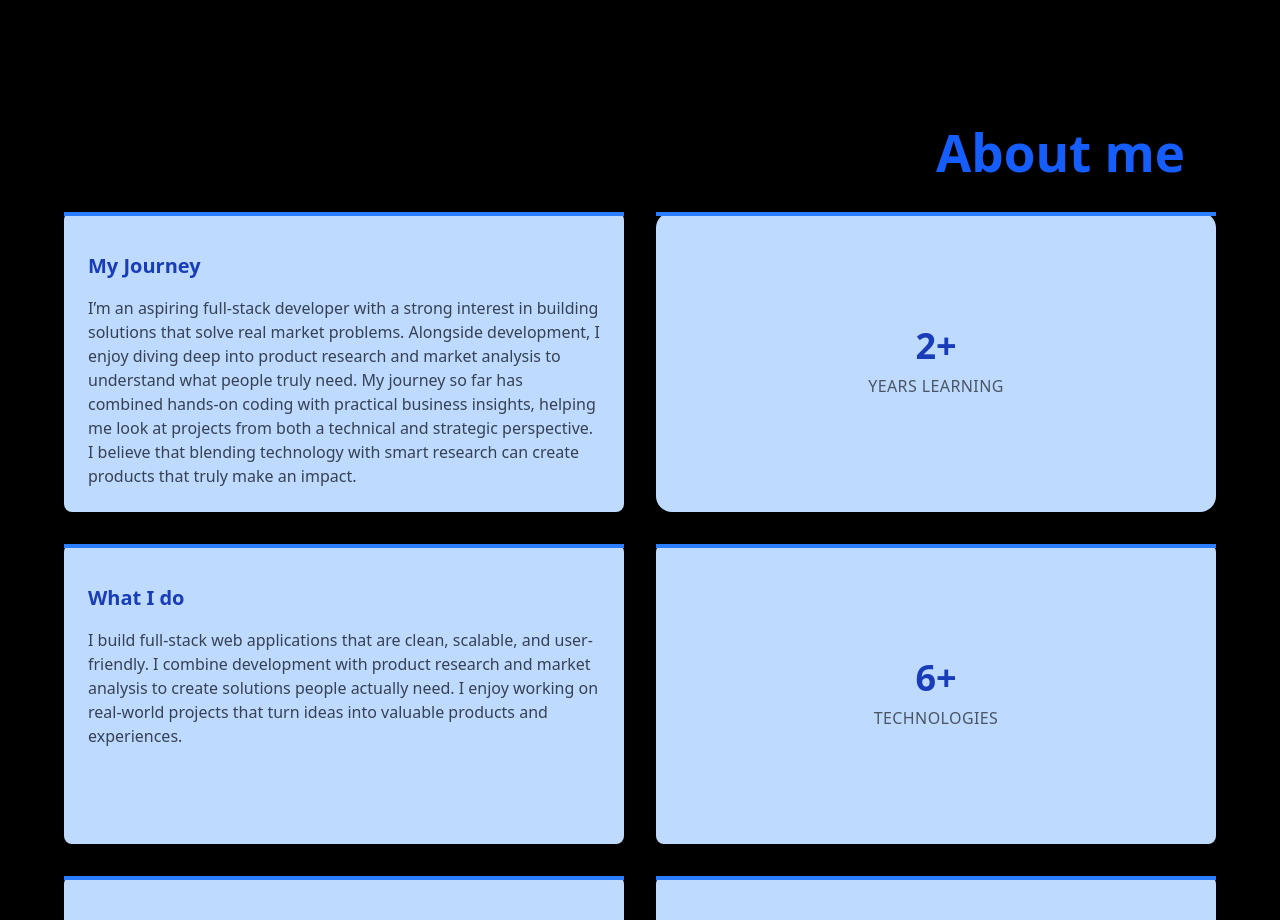
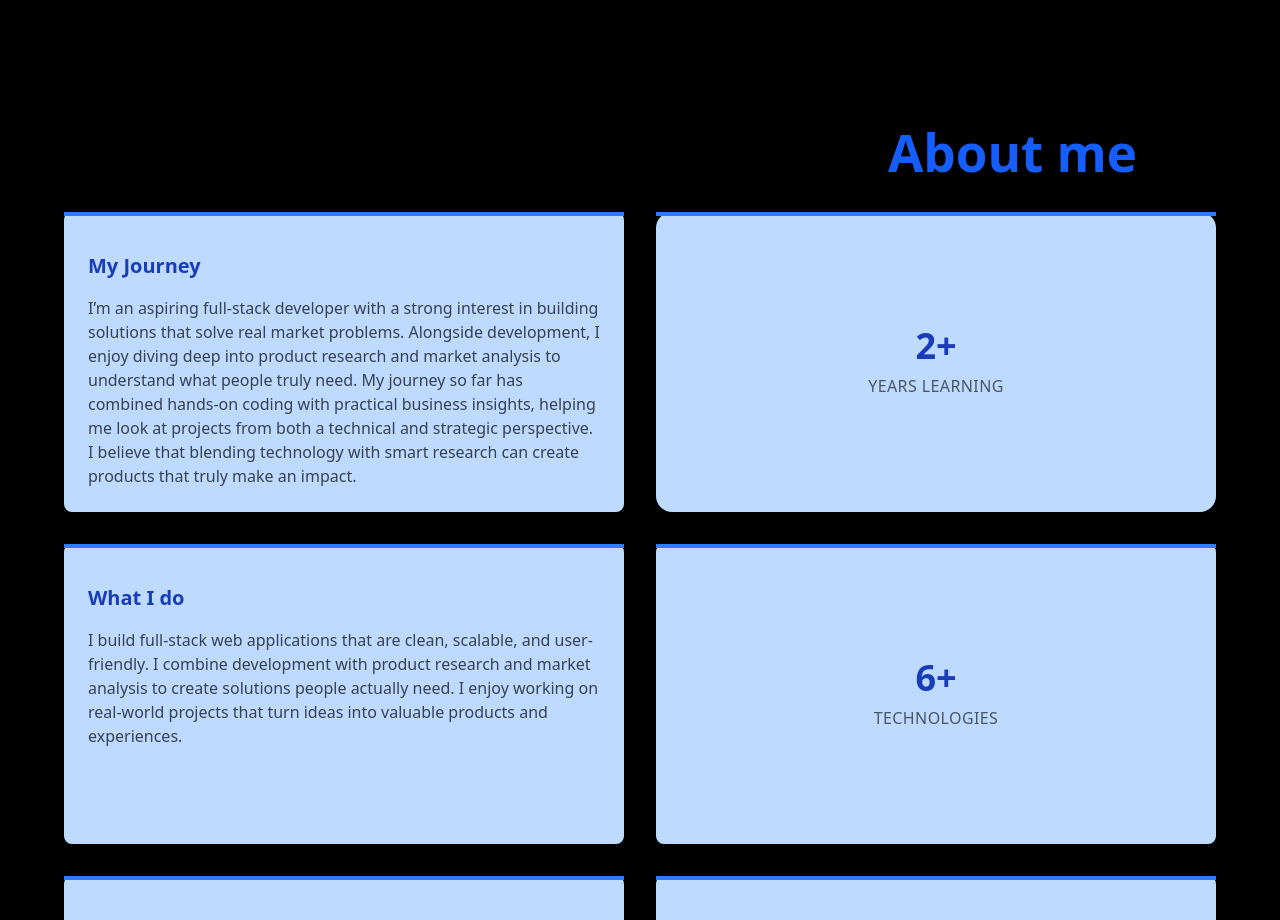
Before and after one commit to Madreeban0/Portfolio, a React (Vite) app in the folder frontend/: page / in a window 1280 px wide. Shown: the part 820-1740 px from the top of the page. Built offline with nearby package versions, Linux system fonts and the light colour scheme; the HTML template or start-up script is replaced by a standard one.

Commit message:
Added margin

```diff
--- a/frontend/src/components/About.jsx
+++ b/frontend/src/components/About.jsx
@@ -6,7 +6,7 @@ export default function About() {
 
     <section id="about" className="py-16 px-4 bg-black">
 
-        <h1 className="ml-230 mb-8 mt-20 text-blue-600 font-bold">About me</h1>
+        <h1 className="ml-218 mb-8 mt-20 text-blue-600 font-bold">About me</h1>
 
       <div className="max-w-6xl mx-auto grid grid-cols-1 md:grid-cols-2 gap-8">
 
```
